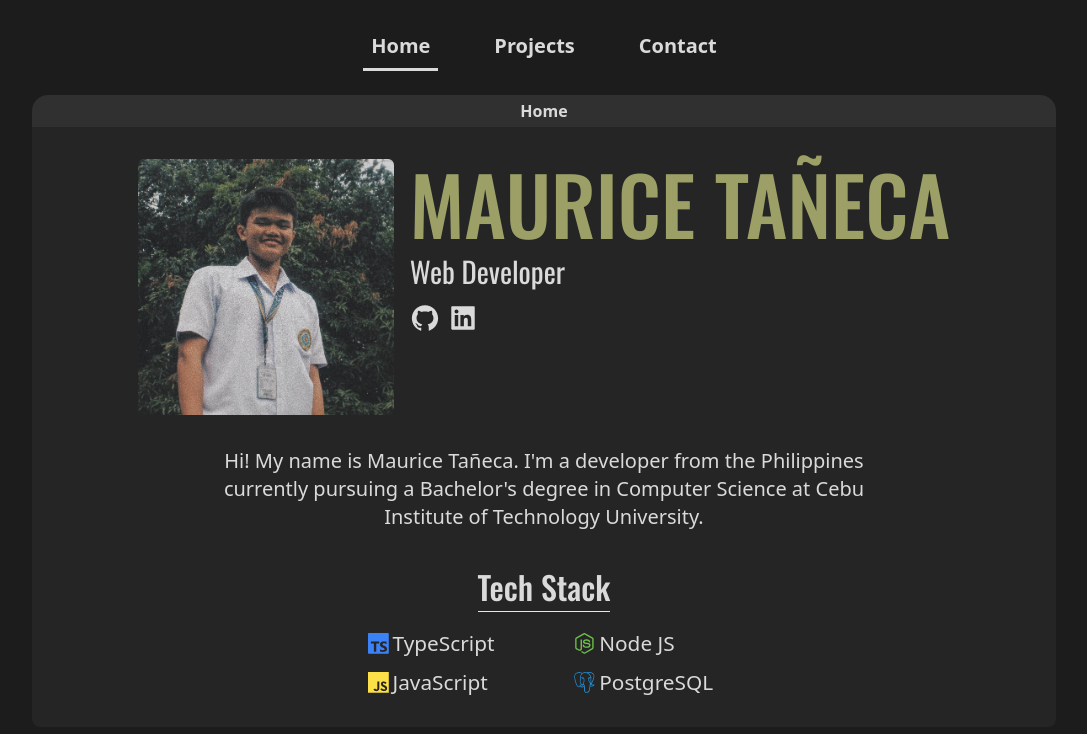
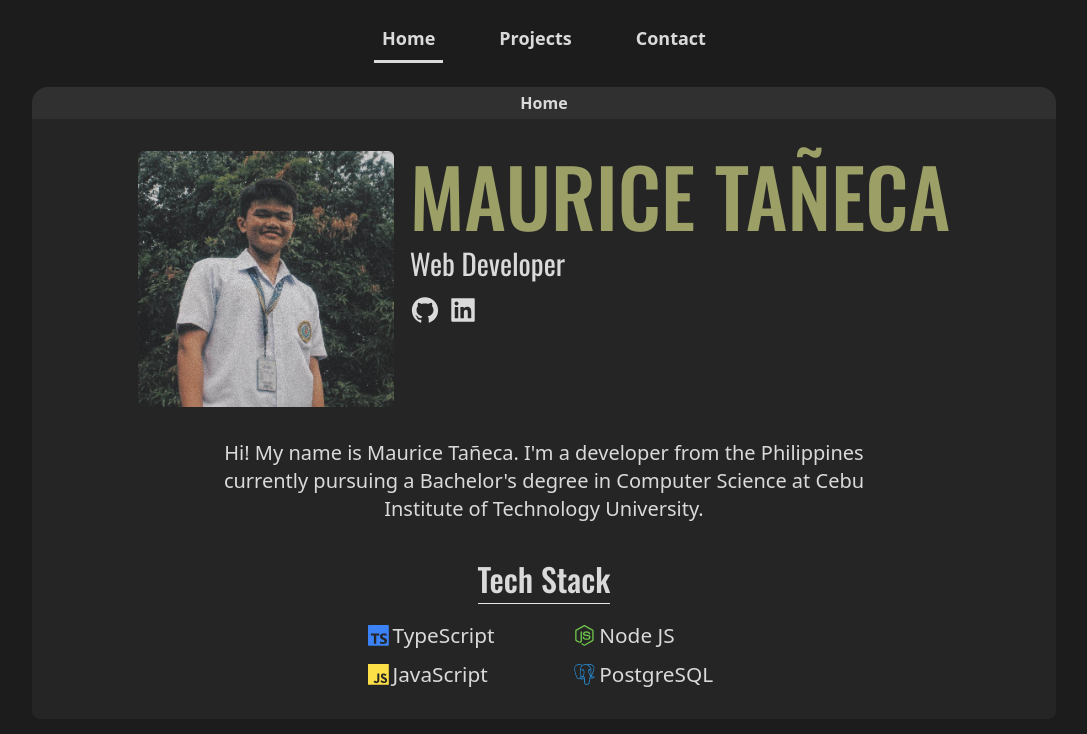
Before and after one commit to pokemau/portfolio, a Next.js app: page / in a window 1280 px wide. Shown: the top 734 px of the page, without its empty margins (96-1183 px from the left). Built offline with nearby package versions, Linux system fonts and the light colour scheme.

Commit message:
change navlinks font size

```diff
--- a/src/components/layout/Navbar.tsx
+++ b/src/components/layout/Navbar.tsx
@@ -5,15 +5,16 @@ export const Navbar = () => {
   const router = useRouter();
 
   return (
-    <nav className="w-full bg-main-bg flex justify-center items-center py-6 px-20">
+    <nav
+      className="w-full bg-main-bg flex justify-center items-center pt-4
+    py-6 px-20">
       <div className="flex gap-4 md:gap-12 group">
         <Link
           href="/"
           className={`${
             router.pathname == "/" ? "border-main-text" : "border-transparent"
-          } border-b-[3px] text-xl p-2 rounded-tl rounded-tr font-semibold
-          transition-all duration-200 hover:border-yel`}
-        >
+          } border-b-[3px] text-base md:text-lg p-2 rounded-tl rounded-tr font-semibold
+          transition-all duration-200 hover:border-yel`}>
           Home
         </Link>
         <Link
@@ -22,9 +23,8 @@ export const Navbar = () => {
             router.pathname == "/projects"
               ? "border-main-text"
               : "border-transparent"
-          } border-b-[3px] text-xl p-2 rounded-tl rounded-tr font-semibold
-          transition-all duration-200 hover:border-yel`}
-        >
+          } border-b-[3px] text-base md:text-lg p-2 rounded-tl rounded-tr font-semibold
+          transition-all duration-200 hover:border-yel`}>
           Projects
         </Link>
         <Link
@@ -33,9 +33,8 @@ export const Navbar = () => {
             router.pathname == "/contact"
               ? "border-main-text"
               : "border-transparent"
-          } border-b-[3px] text-xl p-2 rounded-tl rounded-tr font-semibold
-          transition-all duration-200 hover:border-yel`}
-        >
+          } border-b-[3px] text-base md:text-lg p-2 rounded-tl rounded-tr font-semibold
+          transition-all duration-200 hover:border-yel`}>
           Contact
         </Link>
       </div>
```
